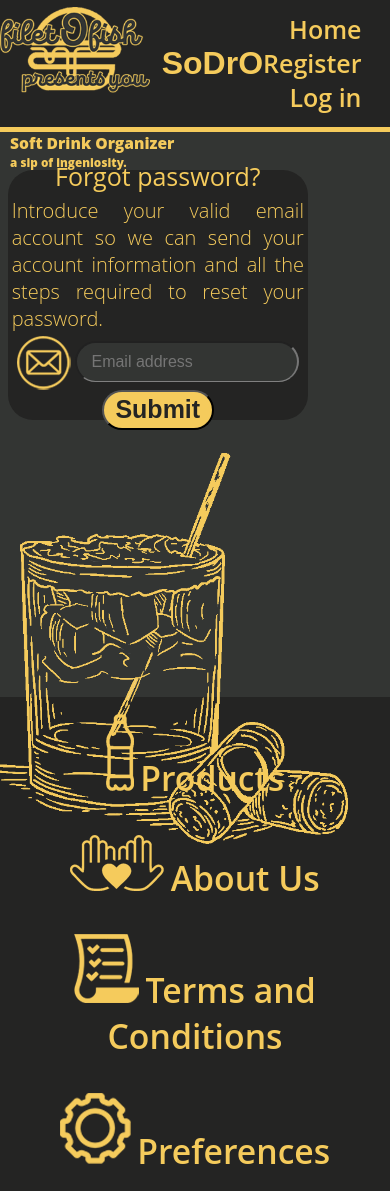
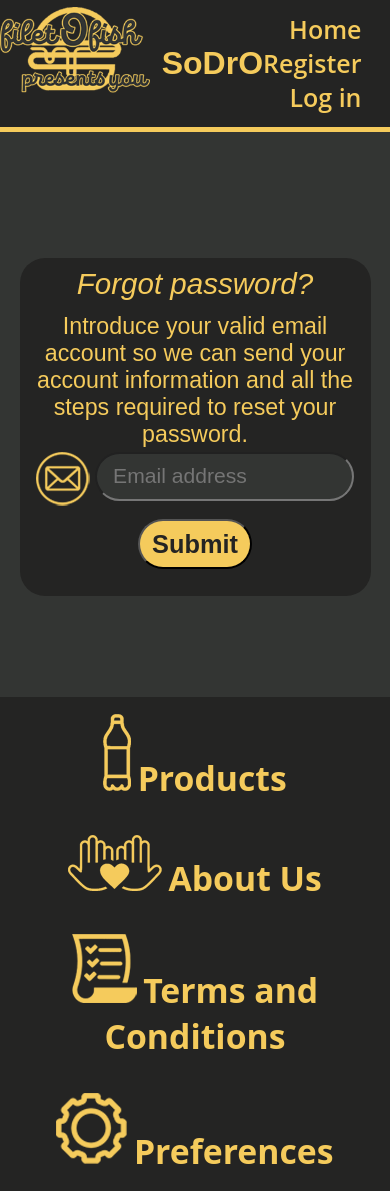
Before and after one commit to anamariaghiorghiu/SoDrO, a PHP site: page /forgotPassword.php in a window 390 px wide. Run offline with PHP 8.4, Linux system fonts and the light colour scheme.

Commit message:
forgot password -> responsive + validation

```diff
--- a/SoDrO_PHP/forgotPassword.php
+++ b/SoDrO_PHP/forgotPassword.php
@@ -2,21 +2,21 @@
  include_once 'header.php';
 ?>
 	<div class="forgot-password-content">
-		<h2>Soft Drink Organizer</h2>
+		<h2>Soft Drinks Organizer</h2>
 		<h3>a sip of ingeniosity.</h3>
 		<div class="forgot-password-form">
-				<h4>Forgot password?</h4>
+			<h4><i>Forgot password?</i></h4>
             <h5> Introduce your valid email account so we can send your account information
                 and all the steps required to reset your password. </h5>
 			<form class="input-boxes" action="includes/forgot-password-inc.php" method="post">
 				<div class="input-box">
-						<img src="images/email_logo.png" class="reg-logo">
+					<img src="images/email_logo.png" alt="email_logo" class="reg-logo">
 					<input type="text" name="uid" placeholder=" Email address" required>
 				</div>
 				<button class="submit-button" name="submit" type="submit">Submit</button>
 			</form>
 
-				<!-- <?php
+			<?php
 			if(isset($_GET["error"])){
 				if($_GET["error"] == "emptyInput"){
 					echo "<p> Fill in all fields! </p>";
@@ -25,11 +25,9 @@
 					echo "<p> Invalid Email! </p>";
 				}
 			}
-				?> -->
-
+			?>
 		</div>
-		<img src="images/Pahar.png" class="pahar">
-
+		<img src="images/Pahar.png" alt="pahar" class="pahar">
 	</div>
 <?php
  include_once 'footer.php';
--- a/SoDrO_PHP/style.css
+++ b/SoDrO_PHP/style.css
@@ -86,7 +86,7 @@
 	text-decoration: none;
 	font-size: 4vh;
 	font-family: "Open Sans", sans-serif;
-	font-weight: 600;
+	font-weight: bold;
 	padding-left: 0.5vw;
 }
 
@@ -94,7 +94,7 @@
 	color: #ff5ea2;
 }
 
-@media screen and (max-width: 900px){
+@media screen and (max-width: 800px){
 	.nav li{
 		display: block;
 	}
@@ -347,9 +347,6 @@
 	bottom: 20vh;
 	overflow: hidden;
 }
-@media screen and (max-height: 800px){
-	.loginContent .pahar {display: none}
-}
 @media screen and (max-width: 700px){
 	.loginContent .pahar{bottom: 0px}
 }
@@ -364,72 +361,60 @@
 	height: 67vh;
 	overflow: hidden;
 	background-color: #333533;
+	font-family: "Open Sans", sans-serif;
+	color: #F5CB5C;
+	text-decoration: none;
 }
 .forgot-password-content h2{
 	margin-left: 10px;
-	text-decoration: none;
-	color: #F5CB5C;
 	font-size: 4vw;
-	font-family: "Open Sans", sans-serif;
 	font-weight: 800;
 }
 .forgot-password-content h3{
 	margin-left: 10px;
-	text-decoration: none;
-	color: #F5CB5C;
  	font-size: 3vw;
-  	font-family: "Open Sans", sans-serif;
  	font-weight: 800;
+	padding-bottom: 3vh;
 }
 .forgot-password-form{
-	margin-left: 2vw;
-	max-width: 28vw;
-	width: 100%;
-	min-width: 300px;
-	height: 250px;
-	flex-direction: column;
-	display: inline-flex;
-	align-items: center;
+	margin-left: 7vw;
+	width: 34vw;
+	height: 40vh;
 	justify-content: center;
 	background-color: #242423;
 	border-radius: 25px;
 	text-align: center;
+	vertical-align: middle;
 }
+
 .forgot-password-form h4{
- 	font-size: 25px;
- 	font-family: "Open Sans", sans-serif;
- 	font-weight: 500;
+	padding: 1vh;
+ 	font-size: 3.5vh;
+ 	font-weight: normal;
 	margin-bottom: 1vw;
-	color: #F5CB5C;
 }
 .forgot-password-form h5{
-	font-size: 20px;
-	font-family: "Open Sans", sans-serif;
+	font-size: 2.75vh;
 	font-weight: lighter;
 	text-align: justify;
 	margin-left: 1vw;
 	margin-right: 1vw;
 	margin-bottom: 1vw;
-   	color: #F5CB5C;
 }
 .forgot-password-form .input-box{
-	text-align: center;
 	flex-direction: column;
+	align-items: center;
 }
 .forgot-password-form .input-box input{
-	font-size: 16px;
-	width: 20vw;
-	min-width: 200px;
+	font-size: 2.5vh;
+	width: 23vw;
 	background-color: #333533;
 	display: inline-block;
 	align-items: center;
 	vertical-align: center;
-	border-bottom: 0.5px solid gray;
-	border-radius: 25px;
-}
-.forgot-password-form .input-box input{
+	border-radius: 3vh;
 	color: #F5CB5C;
-	padding: 10px;
+	padding: 1.25vh;
 }
 .forgot-password-form .input-box img{
 	vertical-align: middle;
@@ -437,31 +422,60 @@
 .forgot-password-form .submit-button{
 	color:#242423;
 	background-color:#f5cb5c;
-	height: 40px;
-	border-radius: 25px;
-	font-size: 25px;
+	height: 6vh;
+	border-radius: 25vw;
+	font-size: 3vh;
 	font-weight: bold;
 	padding-inline: 3vw;
+	margin-top: 1.5vh;
 }
 .forgot-password-content .pahar{
-	width: 30%;
-	min-width: 370px;
+	max-width: 475px;
+	height: 65vh;
+	min-height: auto;
 	position: absolute;
-	right: 5vh;
-	bottom: 20vh;
+	right: 8vw;
+	bottom: 15vh;
 	overflow: hidden;
 }
-@media screen and (max-height: 800px){
-	.forgot-password-content .pahar {display: none}
+
+@media screen and (max-width: 870px){
+	.forgot-password-form .input-box img{
+		display: none;
+	}
 }
-@media screen and (max-width: 700px){
-	.forgot-password-content .pahar{bottom: 0px}
+@media screen and (max-width: 850px){
+	.forgot-password-form {
+		margin-left: 5vw;
+		margin-top: 15vh;
+		margin-right: 5vw;
+		width: 90vw;
+		vertical-align: center;
+	}
+
+	.forgot-password-form .input-box input{
+		width: 60vw;
+	}
+
+	.forgot-password-content h2{
+		display: none
+	}
+	.forgot-password-content h3{
+		display: none
+	}
+
+	.forgot-password-content .pahar{
+		display: none;
+	}
+
+	.forgot-password-form h5{
+		text-align: center;
+	}
+
+	.forgot-password-form .input-box img{
+		display: inline;
+	}
 }
-@media screen and (max-height: 550px){
-	.forgot-password-content h2{display: none}
-	.forgot-password-content h3{display: none}
-}
-
 .productsContent{
 	min-height: 240px;
 	width: 100%;
```
Lines whose indentation alone changed are shown as unchanged.
